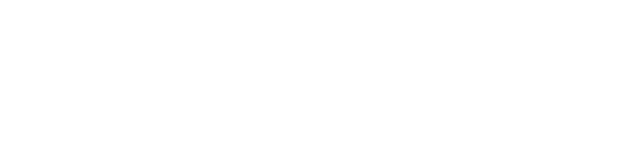
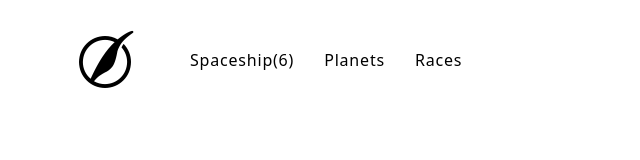
Before and after one commit to Jeddaa/js-capstone-tvmaze, a website built with webpack: page src/index.html in a window 1280 px wide. Shown: the whole page, without its empty margins (0-640 px from the left). Built offline with nearby package versions, Linux system fonts and the light colour scheme.

Commit message:
Created page header according to the wirefram

```diff
--- a/src/index.css
+++ b/src/index.css
@@ -3,4 +3,39 @@ body {
   margin: 0;
   padding: 0;
   font-family: system-ui, -apple-system, BlinkMacSystemFont, 'Segoe UI', Roboto, Oxygen, Ubuntu, Cantarell, 'Open Sans', 'Helvetica Neue', sans-serif;
+  font-weight: 400;
 }
+
+.container {
+  padding: 0 75px;
+}
+
+a {
+  text-decoration: none;
+  color: inherit;
+}
+
+ul li {
+  list-style-type: none;
+  margin: 0 15px;
+  cursor: pointer;
+  letter-spacing: 0.8px;
+}
+
+ul li:active {
+  font-weight: 500;
+  text-decoration: underline;
+}
+
+.nav {
+  display: flex;
+  margin: 28px 0;
+}
+
+.d-flex {
+  display: flex;
+}
+
+.align-center {
+  align-items: center;
+}
--- a/src/index.html
+++ b/src/index.html
@@ -12,11 +12,16 @@
 </head>
 
 <body>
-  <section>
-    <header>
+  <section class="container">
+    <header class="nav align-center">
       <a href="#logo">
-
+        <i class="fa-brands fa-pied-piper fa-4x"></i>
       </a>
+      <ul class="d-flex">
+        <li>Spaceship(6)</li>
+        <li>Planets</li>
+        <li>Races</li>
+      </ul>
     </header>
   </section>
 </body>
--- a/src/index.js
+++ b/src/index.js
@@ -0,0 +1 @@
+import './index.css'
```
